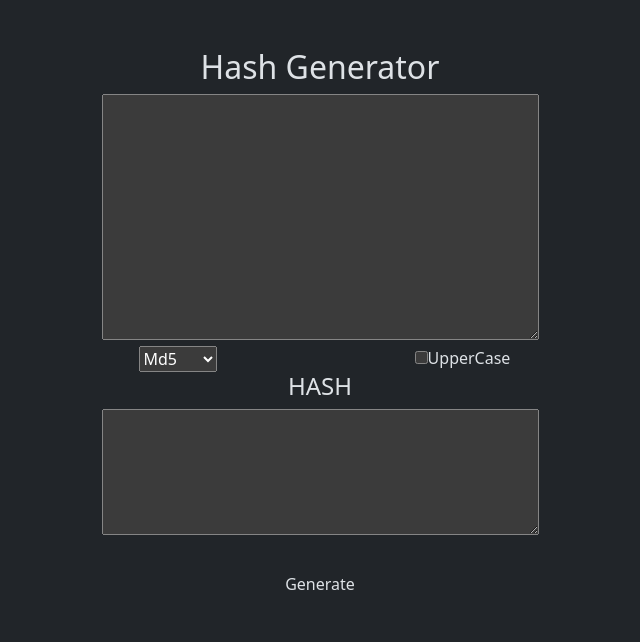
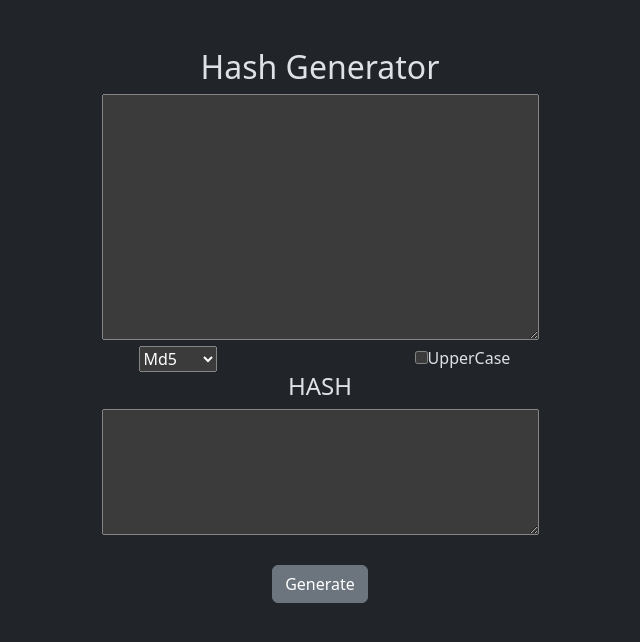
Before and after one commit to marciohickstein/hash_generator, a React (Vite) app in the folder frontend/: page / in a window 1280 px wide. Shown: the top 642 px of the page, without its empty margins (320-960 px from the left). Built offline with nearby package versions, Linux system fonts and the light colour scheme.

Commit message:
Set dark theme

```diff
--- a/frontend/src/App.jsx
+++ b/frontend/src/App.jsx
@@ -63,7 +63,7 @@ function App() {
       <textarea name="hash" id="hash" cols="45" rows="5" readOnly value={hash}></textarea>
       <br />
       <br />
-      <button className="btn" onClick={generateHash}>Generate</button>
+      <button className="btn btn-secondary" onClick={generateHash}>Generate</button>
 
     </div>
 
```
